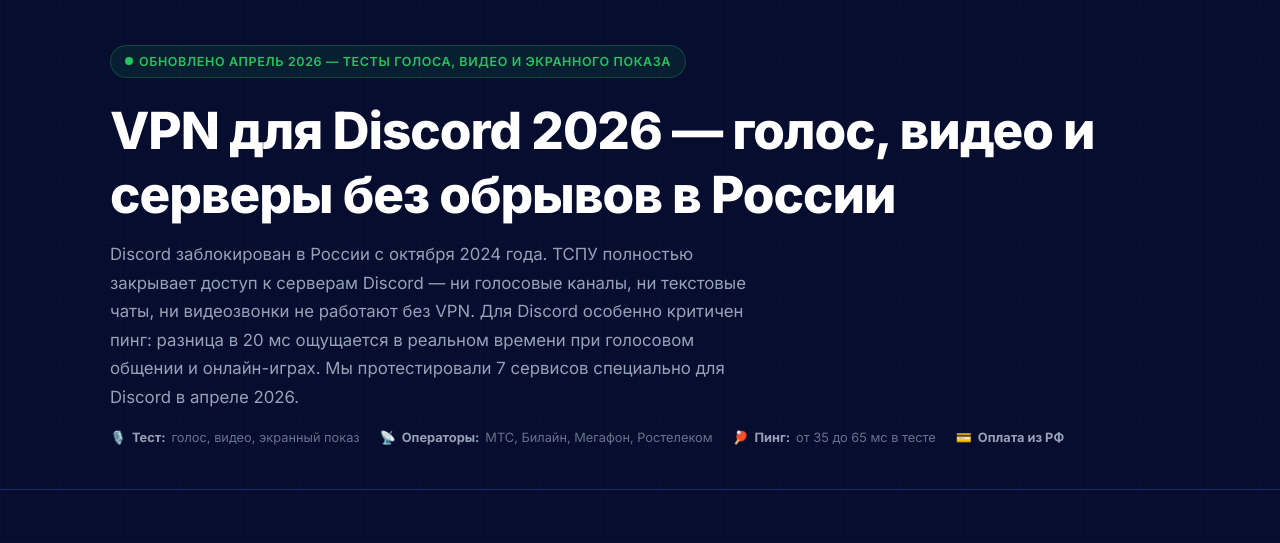
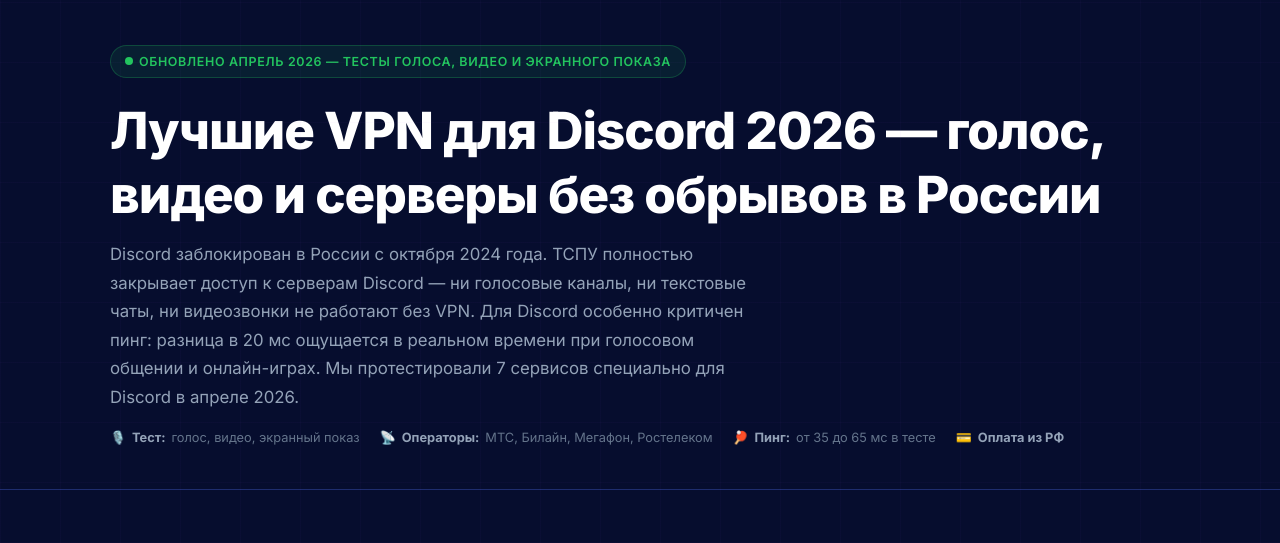
Before and after one commit to freetoken-lab/vpn-russia, a plain HTML site: page vpn-dlya-discord/index.html in a window 1280 px wide. Shown: the part 118-661 px from the top of the page. Drawn offline with Linux system fonts and the light colour scheme.

Commit message:
Update title for VPN for Discord 2026

```diff
--- a/vpn-dlya-discord/index.html
+++ b/vpn-dlya-discord/index.html
@@ -101,7 +101,7 @@
       <svg width="8" height="8" viewBox="0 0 8 8"><circle cx="4" cy="4" r="4" fill="currentColor"/></svg>
       Обновлено апрель 2026 — тесты голоса, видео и экранного показа
     </div>
-    <h1>VPN для Discord 2026 — голос, видео и серверы без обрывов в России</h1>
+    <h1>Лучшие VPN для Discord 2026 — голос, видео и серверы без обрывов в России</h1>
     <p class="lead">Discord заблокирован в России с октября 2024 года. ТСПУ полностью закрывает доступ к серверам Discord — ни голосовые каналы, ни текстовые чаты, ни видеозвонки не работают без VPN. Для Discord особенно критичен пинг: разница в 20 мс ощущается в реальном времени при голосовом общении и онлайн-играх. Мы протестировали 7 сервисов специально для Discord в апреле 2026.</p>
     <div class="meta">
       <div class="meta-item">🎙️ <strong>Тест:</strong> голос, видео, экранный показ</div>
```
